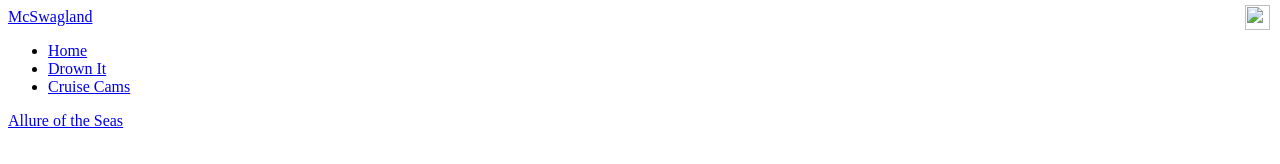
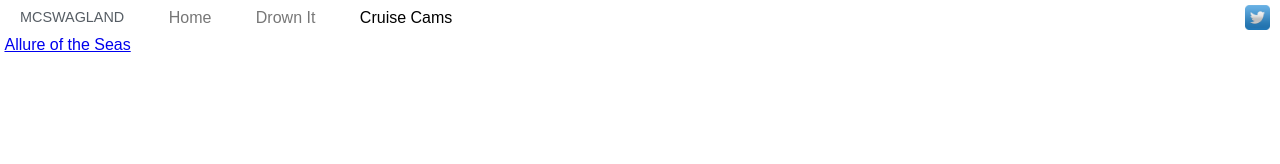
Before and after one commit to mcswagland/McSwagland, a plain HTML site: page CruiseCams/index.html in a window 1280 px wide. Drawn offline with Linux system fonts and the light colour scheme.

Commit message:
Fixed routing errors in cruise cams

```diff
--- a/CruiseCams/index.html
+++ b/CruiseCams/index.html
@@ -2,22 +2,22 @@
 <html lang="en">
 <head>
 	<meta charset="utf-8">
+	<link rel="stylesheet" type="text/css" href="../styles/pure-release-0.5.0/pure-min.css">
 	<title>Cruise Cams</title>
-	<meta name="description" content="">
+	<meta name="description" content="Cruise Ship Cameras">
 	<meta name="author" content="Brock McFarland">
-<!--<script src="jquery-1.11.1.min.js"></script>-->
 </head>
 <body>
 	<div class="pure-menu pure-menu-open pure-menu-horizontal">
-		<a class="pure-menu-heading" href = "#">McSwagland</a>
+		<a class="pure-menu-heading" href = "../">McSwagland</a>
 
 		<ul>
-			<li class="pure-menu-selected"><a href="#">Home</a></li>
+			<li><a href="../">Home</a></li>
 			<li><a href="DrownIt/">Drown It</a></li>
-			<li><a href="CruiseCams/">Cruise Cams</a></li>
+			<li class="pure-menu-selected"><a href="#">Cruise Cams</a></li>
 		</ul>
 	</div>
-	<a target = "_blank" href = "https://twitter.com/brockoli_93"><img src = "images/twitter-logo.jpg" style = "width: 25px; height: 25px; position: absolute; top: 5px; right: 10px;" /></a>
-	<a href="Allure of the Seas/">Allure of the Seas</a>
+	<a target = "_blank" href = "https://twitter.com/brockoli_93"><img src = "../images/twitter-logo.jpg" style = "width: 25px; height: 25px; position: absolute; top: 5px; right: 10px;" /></a>
+	&nbsp;<a href="Allure of the Seas/">Allure of the Seas</a>
 </body>
 </html>
```
